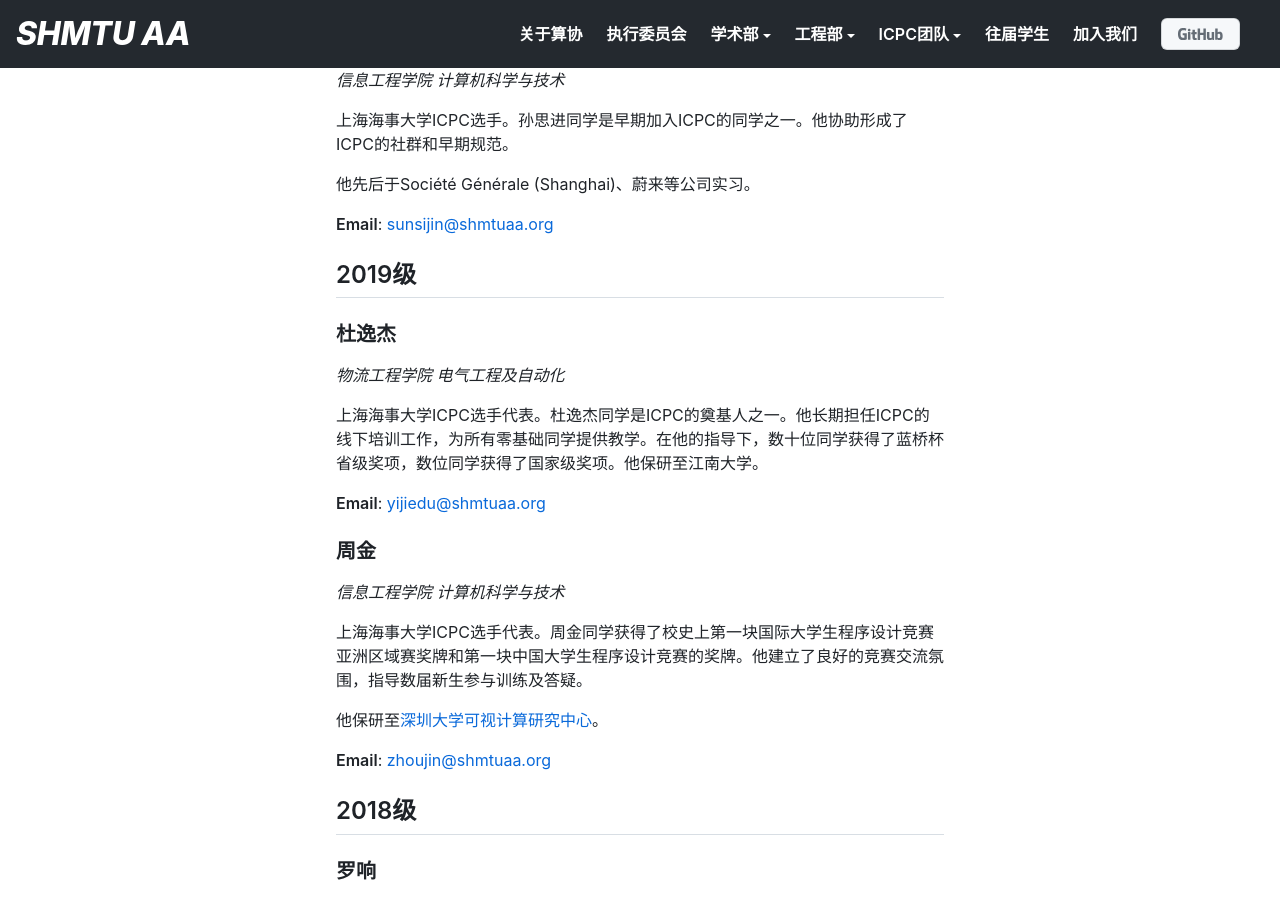
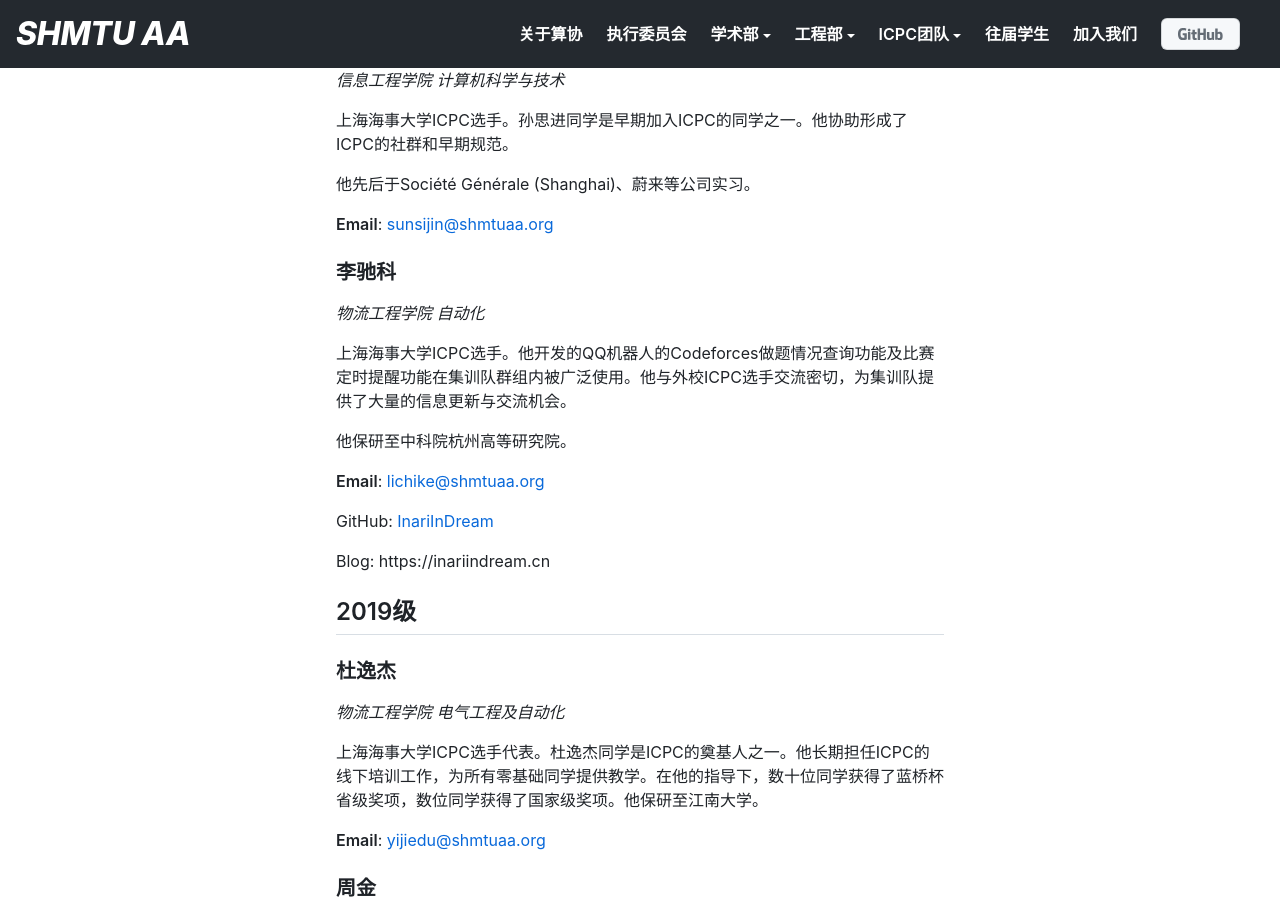
Before and after one commit to shmtuaa/shmtuaa.org, a Jekyll site: the page built from _posts/2022-10-01-MAIN-fellow.md, in a window 1280 px wide and 900 px high, scrolled down 542 px. Built offline with Jekyll 4.4.1, drawn with Linux system fonts in a browser that asks for light colours.

Commit message:
upd fellow docs

```diff
--- a/_posts/2022-10-01-MAIN-fellow.md
+++ b/_posts/2022-10-01-MAIN-fellow.md
@@ -29,6 +29,20 @@ _信息工程学院 计算机科学与技术_
 他先后于Société Générale (Shanghai)、蔚来等公司实习。
 
 **Email**: [sunsijin@shmtuaa.org](mailto:sunsijin@shmtuaa.org)
+
+### 李驰科
+
+_物流工程学院 自动化_
+
+上海海事大学ICPC选手。他开发的QQ机器人的Codeforces做题情况查询功能及比赛定时提醒功能在集训队群组内被广泛使用。他与外校ICPC选手交流密切，为集训队提供了大量的信息更新与交流机会。
+
+他保研至中科院杭州高等研究院。
+
+**Email**: [lichike@shmtuaa.org](mailto:lichike@shmtuaa.org)
+
+GitHub: [InariInDream](https://github.com/InariInDream)
+
+Blog: https://inariindream.cn
 
 ## 2019级
 
```
